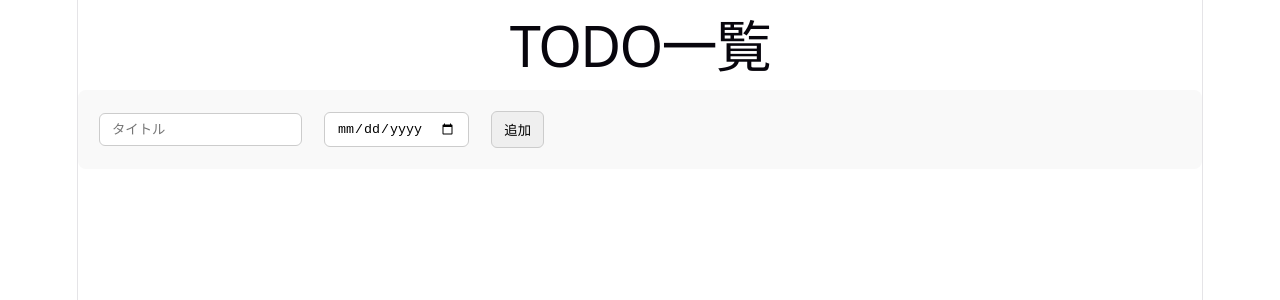
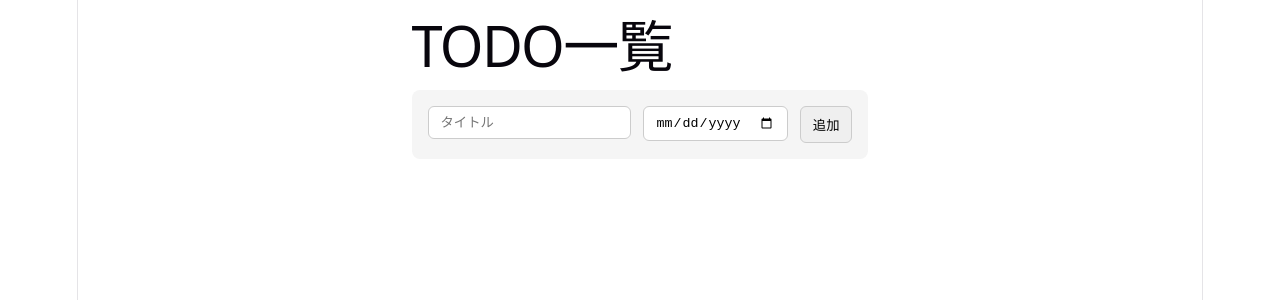
Before and after one commit to miyadai0627-wq/my-app, a React (Vite) app: page / in a window 1280 px wide. Shown: the top 300 px of the page. Built offline with nearby package versions, Linux system fonts and the light colour scheme.

Commit message:
feat: 入力エリアのスタイルを整理し、エラーメッセージの重複を解消

```diff
--- a/src/App.css
+++ b/src/App.css
@@ -1,17 +1,53 @@
 input, button {
-  border-radius: 6px; /* 角丸にする */
-  border: 1px solid #ccc; /* 枠線を少し薄い色にして綺麗にする */
-  padding: 8px 12px; /* 入力欄の内側に余白を開けて見やすくする */
-  margin: 5px; /* 入力欄同士の間隔を開ける */
+  border-radius: 6px;
+  border: 1px solid #ccc;
+  padding: 8px 12px;
 }
 
+/* 修正箇所：ドットを1つにしました！ */
 .input-area {
-  display: flex; /* 入力欄とボタンを横並びにする */
-  align-items: center; /* 入力欄とボタンの高さを揃える */
-  background-color: #f9f9f9; /* 入力エリアの背景色を少し明るくして区別する */
-  padding: 16px;             /* 箱の内側に余白を作る */
-  border-radius: 8px;        /* 箱全体も角丸にする */
-  gap: 12px;                 /* 入力欄やボタンの間に隙間を空ける */
+  display: flex;
+  align-items: flex-start;
+  background-color: #f5f5f5;
+  padding: 16px;
+  border-radius: 8px;
+  gap: 12px;
 }
 
-.error-text { color: red; font-size: 12px; margin: 0; }
+/* エラーメッセージの赤文字（重複していたので1つにまとめました） */
+.error-text {
+  color: #e53e3e;
+  font-size: 12px;
+  margin-top: -8px;
+  margin-bottom: 0;
+  margin-left: 4px;
+  padding-top: 10px;
+}
+
+/* エラー時の入力欄の赤枠 */
+.error-input {
+  border: 1px solid #e53e3e;
+  background-color: #fff5f5;
+}
+
+/* 3. TODO一覧を左揃えにする */
+.todo-app {
+  text-align: left;
+  max-width: 800px;
+  margin: 0 auto;
+}
+
+/* 1の続き. グループの中身（inputとエラー文字）を縦に並べる */
+.input-group {
+  display: flex;
+  flex-direction: column;
+}
+
+/* 2. 追加ボタンを青枠にする */
+.add-button {
+  border: 2px solid #007bff;
+  background-color: white;
+  color: #333;
+  font-weight: bold;
+  cursor: pointer;
+}
```
